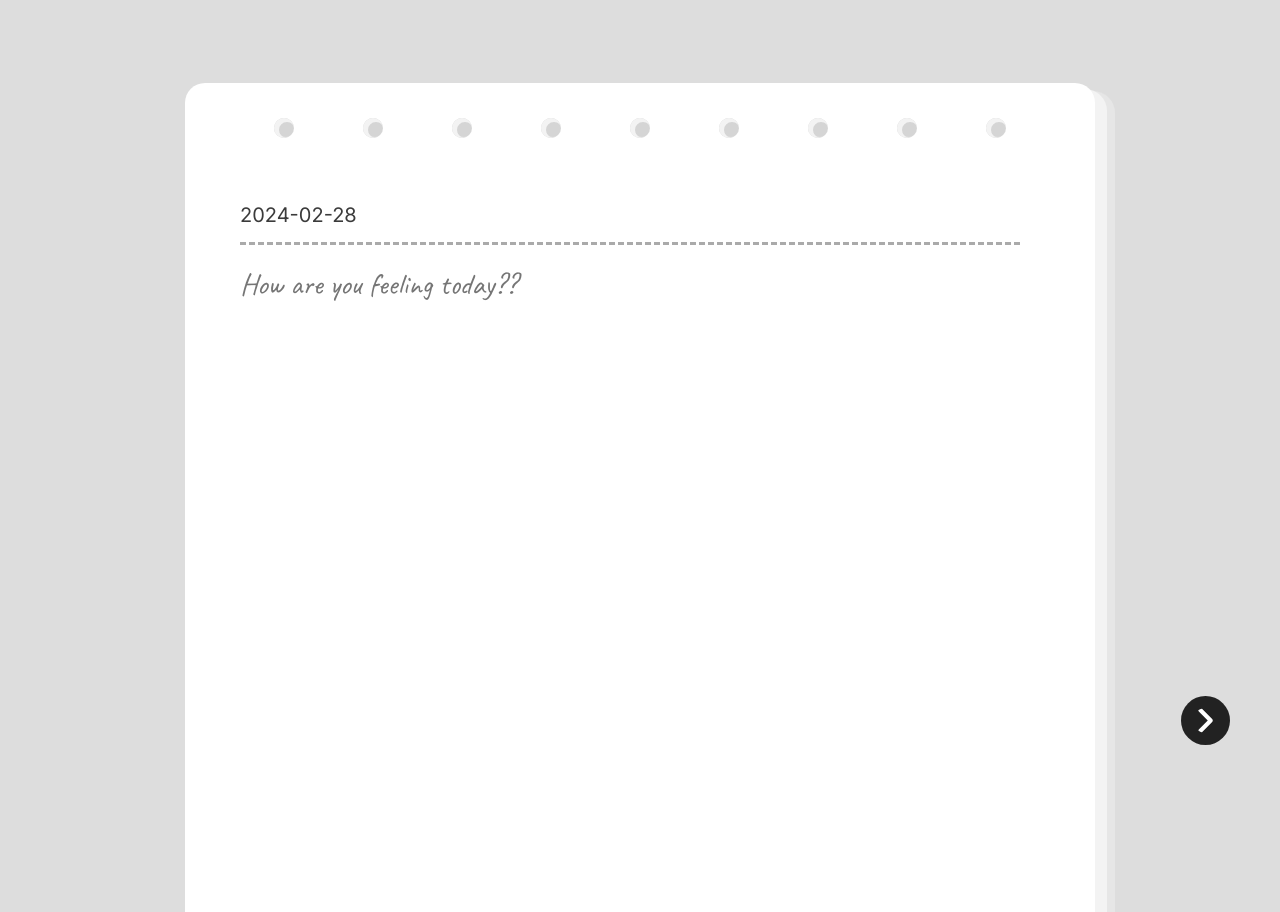
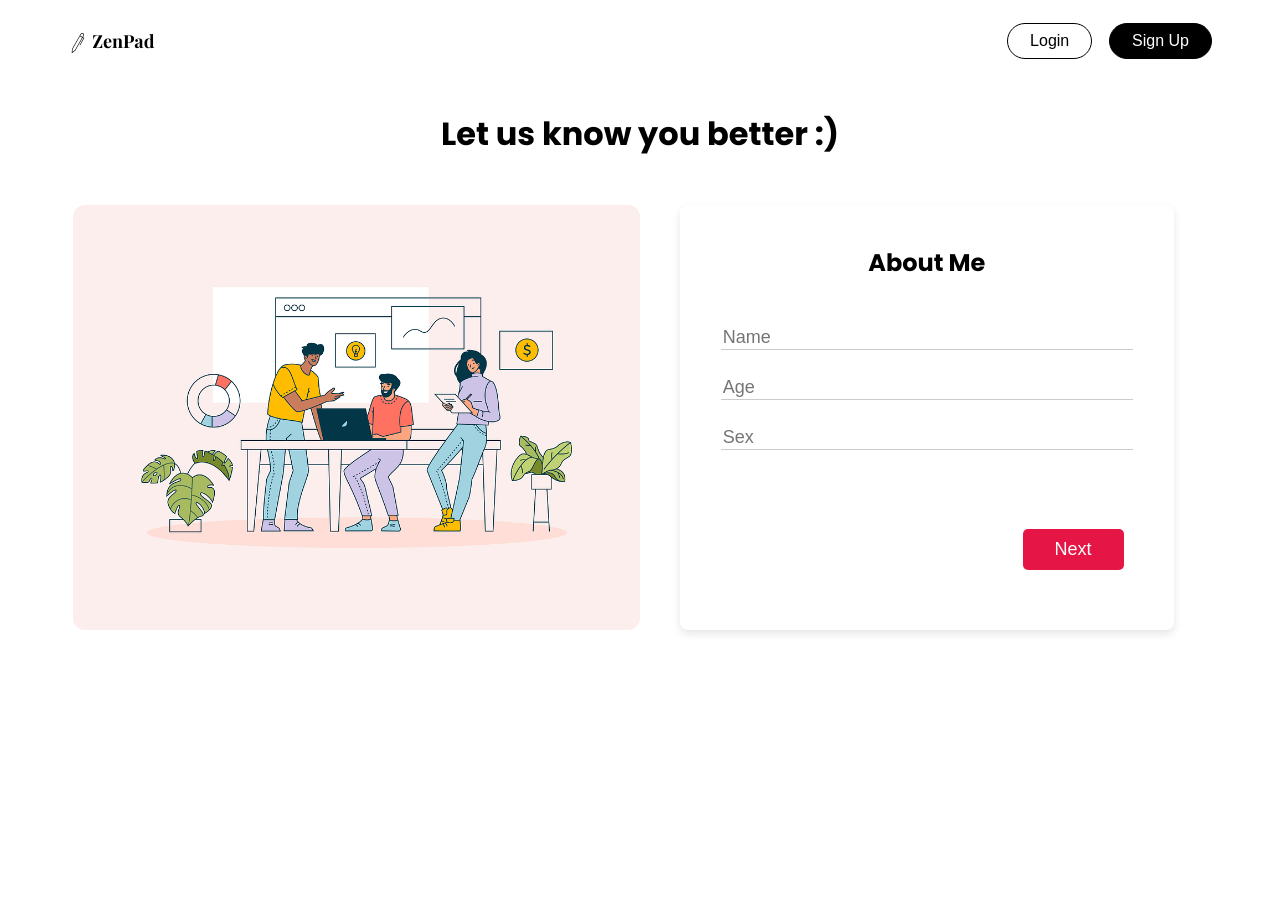
Before and after one commit to riya461/my-diary, a Flask app: page /page in a window 1280 px wide. Shown: the top 912 px of the page. After the commit the page ends 634 px from the top, so only its background shows below. Run offline with Flask 3, Linux system fonts and the light colour scheme; parts of the project's set-up code (start-up, migrations or seed data) failed here and were passed over; some web fonts are replaced.

Commit message:
About UI

```diff
--- a/app.py
+++ b/app.py
@@ -151,7 +151,7 @@ def diary():
 def page():
     today = date.today()
 
-    return render_template('diary.html',today = today)
+    return render_template('about.html',today = today)
 
 
 if __name__ == '__main__':
--- /dev/null
+++ b/static/css/about.css
@@ -0,0 +1,83 @@
+.about-page {
+  margin: 30px;
+  display: flex;
+  flex-direction: column;
+  align-items: center;
+  gap: 25px;
+}
+
+.about-outer {
+  display: flex;
+  gap: 20px;
+  height: 100%;
+  align-items: stretch;
+}
+
+.about-outer>img {
+  width: 50%;
+  border-radius: 12px;
+}
+
+.about-form {
+  background: #fff;
+  margin: 0 20px;
+  padding: 20px;
+  text-align: center;
+  border-radius: 8px;
+  box-shadow: 0 4px 8px rgba(0, 0, 0, 0.1);
+  width: 40%;
+  overflow: hidden;
+
+}
+
+.about-form>form {
+  height: 100%;
+  display: flex;
+  transition: all 350ms;
+}
+
+.about-card>h2 {
+  margin-bottom: 45px;
+}
+
+.about-card {
+  flex: 0 0 100%;
+  position: relative;
+  height: 100%;
+}
+
+.about-form input {
+  border: none;
+  outline: none;
+  width: 90%;
+  margin-bottom: 25px;
+  border-bottom: 1px solid #ccc;
+  font-size: 18px;
+}
+
+.about-form textarea {
+  padding: 0;
+  margin: 0;
+  margin-top: 20px;
+  resize: none;
+  outline: none;
+  border: none;
+
+  width: 90%;
+  height: 85%;
+  font-size: 18px;
+  font-family: "Poppins", Arial, Helvetica, sans-serif;
+}
+
+.about-form-btn {
+  background-color: rgb(229, 22, 70);
+  padding: 10px 32px;
+  font-size: 18px;
+  position: absolute;
+  border: none;
+  border-radius: 5px;
+  right: 30px;
+  bottom: 40px;
+  color: white;
+  cursor: pointer;
+}
--- a/static/css/base.css
+++ b/static/css/base.css
@@ -1,6 +1,7 @@
 @import url('https://fonts.googleapis.com/css2?family=Playfair+Display:ital,wght@0,400..900;1,400..900&family=Poppins:wght@100;400;500;700&family=Quicksand:wght@300;400;500;700&display=swap');
 @import url("./home.css");
 @import url("./login.css");
+@import url("./about.css");
 
 body {
   font-family: "Poppins", sans-serif;
--- a/templates/about.html
+++ b/templates/about.html
@@ -1,22 +1,139 @@
-<!DOCTYPE html>
+<!-- <!DOCTYPE html>
 <html lang="en">
-<head>
-    <meta charset="UTF-8">
-    <meta name="viewport" content="width=device-width, initial-scale=1.0">
+  <head>
+    <meta charset="UTF-8" />
+    <meta name="viewport" content="width=device-width, initial-scale=1.0" />
     <title>Document</title>
-</head>
-<body>
-    <h2>{{ user}} </h2>
-    <h1>Fill in the form below</h1>
+  </head>
+  <body>
+    <h2>{{ user}}</h2>
+    <h1>Let us know you better :)</h1>
 
     <form action="/about" method="post">
-        <input type="text" name="name" id="name" placeholder="Name">
-        <input type="text" name="age" id="age" placeholder="Age">
-        <input type="text" name="sex" id="sex" placeholder="Sex">
-        <input type="text" name="calm" id="calm" placeholder="What makes you calm?">
-        <input type="text" name="hobby" id="hobby" placeholder="What are your hobbies?">
-        <input type="text" name="person" id="person" placeholder="Who or what makes you the most comfortable on earth?">
+      <input type="text" name="name" id="name" placeholder="Name" />
+      <input type="text" name="age" id="age" placeholder="Age" />
+      <input type="text" name="sex" id="sex" placeholder="Sex" />
+      <input
+        type="text"
+        name="calm"
+        id="calm"
+        placeholder="What makes you calm?"
+      />
+      <input
+        type="text"
+        name="hobby"
+        id="hobby"
+        placeholder="What are your hobbies?"
+      />
+      <input
+        type="text"
+        name="person"
+        id="person"
+        placeholder="Who or what makes you the most comfortable on earth?"
+        />
         <button type="submit">Submit</button>
-    </form>
-</body>
-</html>
+      </form>
+    </body>
+    </html> -->
+
+{% extends "base.html" %} {% block content %}
+<div class="about-page">
+  <h1>Let us know you better :)</h1>
+  <div class="about-outer">
+    <img src="../static/images/about.png" alt="about-page" />
+    <section class="about-form">
+      <form id="container" action="/signup" method="post">
+        <div class="about-card">
+          <h2>About Me</h2>
+          <input
+            class="input0"
+            type="text"
+            name="name"
+            id="name"
+            placeholder="Name"
+            required
+          />
+          <input
+            class="input0"
+            type="number"
+            name="age"
+            id="age"
+            placeholder="Age"
+            required
+          />
+          <input
+            class="input0"
+            type="text"
+            name="sex"
+            id="sex"
+            placeholder="Sex"
+            required
+          />
+          <button class="about-form-btn form-next">Next</button>
+        </div>
+        <div class="about-card">
+          <h2>What makes you calm?</h2>
+          <textarea
+            name="calm"
+            id="calm"
+            placeholder="What makes you calm?"
+          ></textarea>
+          <button class="about-form-btn form-next">Next</button>
+        </div>
+        <div class="about-card">
+          <h2>What are your hobbies?</h2>
+          <textarea
+            name="hobby"
+            id="hobby"
+            placeholder="What are your hobbies?"
+          ></textarea>
+          <button class="about-form-btn form-next">Next</button>
+        </div>
+        <div class="about-card">
+          <h2>What makes ya happy?</h2>
+          <textarea
+            name="person"
+            id="person"
+            placeholder="Who or what makes you the most comfortable on earth?"
+          ></textarea>
+          <button class="about-form-btn submit-btn">Submit</button>
+        </div>
+      </form>
+    </section>
+  </div>
+</div>
+
+<script>
+  let currentCard = 0;
+  const cards = document.getElementsByClassName("about-card");
+  const container = document.getElementById("container");
+  const totalCards = cards.length;
+
+  const arr = [...document.getElementsByClassName("form-next")];
+  arr.forEach((btn) => {
+    btn.addEventListener("click", (e) => {
+      const inputs = [
+        ...container.getElementsByClassName(`input${currentCard}`),
+      ];
+      const valid = true;
+      inputs.forEach((elem) => {
+        if (!elem.checkValidity()) valid = false;
+      });
+
+      if (!valid) return;
+
+      e.preventDefault();
+
+      if (currentCard < totalCards - 1) {
+        currentCard++;
+        container.style.transform = `translateX(-${currentCard * 100}%)`;
+      }
+    });
+  });
+
+  const autogrow = (elem) => {
+    elem.style.height = elem.scrollHeight + "px";
+  };
+</script>
+
+{% endblock %}
```
Also changed, not shown: static/images/about.png (added).
